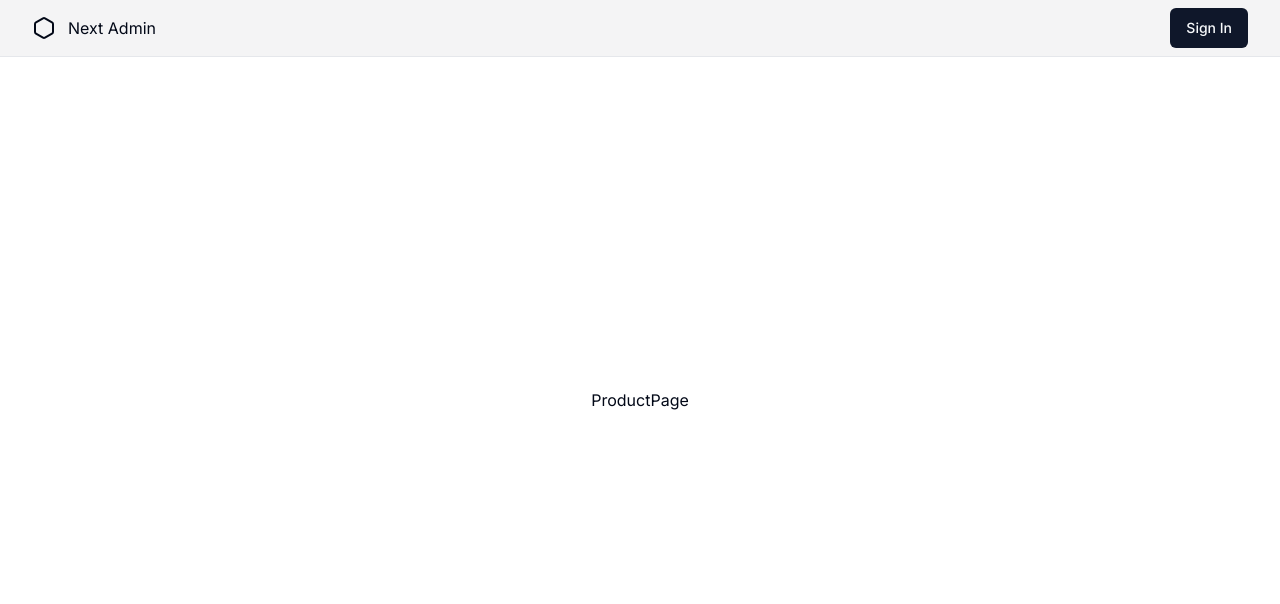
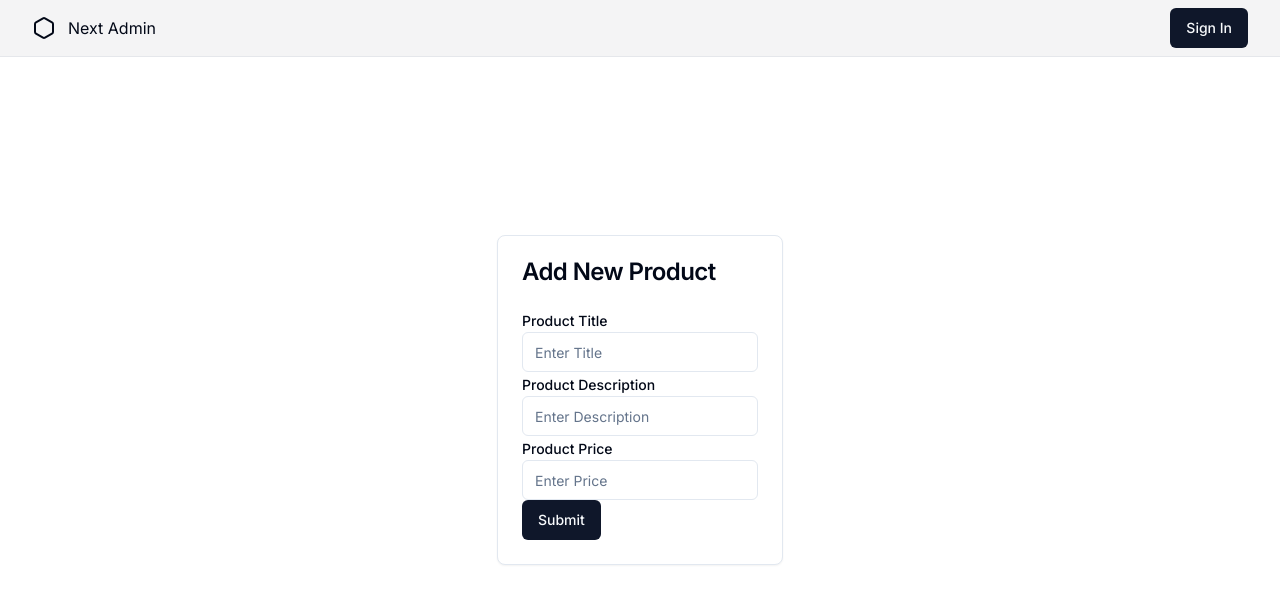
Before and after one commit to nihar-hegde/NextAdmin, a Next.js app: page /products in a window 1280 px wide. Shown: the top 604 px of the page. Built offline with nearby package versions, Linux system fonts and the light colour scheme; no server answers.

Commit message:
sending product to backend success

```diff
--- a/package.json
+++ b/package.json
@@ -24,6 +24,7 @@
     "eslint-config-next": "13.4.19",
     "lucide-react": "^0.272.0",
     "mongodb": "^6.0.0",
+    "mongoose": "^7.5.0",
     "next": "13.4.19",
     "next-auth": "^4.23.1",
     "postcss": "8.4.29",
--- a/src/app/(root)/products/page.tsx
+++ b/src/app/(root)/products/page.tsx
@@ -1,8 +1,9 @@
+import AddProductCard from '@/components/cards/AddProductCard'
 import React from 'react'
 
 const ProductPage = () => {
   return (
-    <div>ProductPage</div>
+    <div><AddProductCard/></div>
   )
 }
 
--- /dev/null
+++ b/src/app/api/products/route.ts
@@ -0,0 +1,43 @@
+import { connectToDB } from "@/lib/db/mongoose";
+import Product from "@/lib/models/productModel";
+import { NextRequest, NextResponse } from "next/server";
+import {ProductSchema} from "@/lib/validators/productValidators";
+import z from 'zod';
+
+
+connectToDB();
+type ReqBodyType = z.infer<typeof ProductSchema>;
+export async function POST(request: NextRequest) {
+
+        try {
+            const reqBody:ReqBodyType = await request.json();
+            //! validate using zod validation
+            try {
+                ProductSchema.parse(reqBody);
+              } catch (validationError:any) {
+                console.log("Validation Errors:", validationError.errors);
+
+                return NextResponse.json(
+                  { error: validationError.errors },
+                  { status: 400 }
+                );
+              }
+              const newProduct = new Product({
+                title:reqBody.title,
+                description: reqBody.description,
+                price: reqBody.price,
+              });
+              const savedProduct = await newProduct.save();
+              console.log(savedProduct);
+
+              return NextResponse.json(
+                  {
+                      message : 'Product added successfully',
+                      success:true,
+                      savedProduct
+                  }
+              )
+    } catch (error) {
+        console.log("Error from product/routets: ",error)
+    }
+}
--- /dev/null
+++ b/src/components/cards/AddProductCard.tsx
@@ -0,0 +1,33 @@
+
+"use client"
+import React from 'react'
+import {
+    Card,
+    CardContent,
+    CardDescription,
+    CardFooter,
+    CardHeader,
+    CardTitle,
+  } from "@/components/ui/card"
+import Link from 'next/link'
+import AddProudctForm from '../forms/AddProudctForm'
+const AddProductCard = () => {
+
+    return (
+        <>
+        <Card>
+      <CardHeader>
+        <CardTitle>Add New Product</CardTitle>
+      </CardHeader>
+      <CardContent>
+        <AddProudctForm/>
+      </CardContent>
+
+    </Card>
+
+        </>
+      )
+
+}
+
+export default AddProductCard
--- /dev/null
+++ b/src/components/forms/AddProudctForm.tsx
@@ -0,0 +1,95 @@
+"use client"
+
+import { zodResolver } from "@hookform/resolvers/zod"
+import { useForm } from "react-hook-form"
+import * as z from "zod"
+
+import { Button } from "@/components/ui/button"
+import {
+  Form,
+  FormControl,
+  FormDescription,
+  FormField,
+  FormItem,
+  FormLabel,
+  FormMessage,
+} from "@/components/ui/form"
+import { Input } from "@/components/ui/input"
+import { ProductSchema } from "@/lib/validators/productValidators"
+import axios from 'axios'
+import { useRouter } from "next/navigation"
+
+
+const AddProudctForm = () => {
+  const router = useRouter();
+    const form = useForm<z.infer<typeof ProductSchema>>({
+        resolver: zodResolver(ProductSchema),
+      })
+
+      async function onSubmit(data: z.infer<typeof ProductSchema>) {
+        console.log(data)
+        try {
+          const productData = {
+            title: data.title,
+            description: data.description,
+            price:data.price,
+          };
+          console.log("send data", productData);
+          const response = await axios.post("/api/products", productData);
+          console.log("sign up success: ", response.data);
+          router.push("/");
+        } catch (error: any) {
+          console.log("Error while signing up", error.message);
+        }
+      }
+  return (
+    <>
+    <Form {...form}>
+      <form onSubmit={form.handleSubmit(onSubmit)} className="w-full">
+        <FormField
+          control={form.control}
+          name="title"
+          render={({ field }) => (
+            <FormItem>
+              <FormLabel>Product Title</FormLabel>
+              <FormControl>
+                <Input placeholder="Enter Title" {...field} />
+              </FormControl>
+              <FormMessage />
+            </FormItem>
+          )}
+        />
+        <FormField
+          control={form.control}
+          name="description"
+          render={({ field }) => (
+            <FormItem>
+              <FormLabel>Product Description</FormLabel>
+              <FormControl>
+                <Input placeholder="Enter Description" {...field} />
+              </FormControl>
+              <FormMessage />
+            </FormItem>
+          )}
+        />
+        <FormField
+          control={form.control}
+          name="price"
+          render={({ field }) => (
+            <FormItem>
+              <FormLabel>Product Price</FormLabel>
+              <FormControl>
+                <Input placeholder="Enter Price"  {...field}   />
+              </FormControl>
+              <FormMessage />
+            </FormItem>
+          )}
+        />
+        <Button type="submit">Submit</Button>
+      </form>
+    </Form>
+    </>
+  )
+}
+
+export default AddProudctForm
--- /dev/null
+++ b/src/lib/db/mongoose.ts
@@ -0,0 +1,18 @@
+import mongoose from 'mongoose';
+
+let isConnected = false;//variable to check the DB Connection status
+
+export const connectToDB = async()=>{
+    mongoose.set('strictQuery',true);//prevent unknow field querys
+    if(!process.env.MONGODB_URI )return console.log("Mongodb URL not found");
+    if(isConnected) return console.log("Already connected to MongoDB");
+
+    try {
+        await mongoose.connect(process.env.MONGODB_URI);
+        isConnected = true;
+        console.log("Connected to MongoDB");
+    } catch (error) {
+        console.log("Error while connecting to MongoDB",error);
+
+    }
+}
--- /dev/null
+++ b/src/lib/models/productModel.ts
@@ -0,0 +1,12 @@
+import mongoose from "mongoose";
+
+const productSchema = new mongoose.Schema({
+    title:{type:String,required:true},
+    description:{type:String,required:true,unique:true},
+    price:{type:String,required:true},
+
+})
+
+
+const Product = mongoose.models.Product || mongoose.model("Product",productSchema);
+export default Product;
--- /dev/null
+++ b/src/lib/validators/productValidators.ts
@@ -0,0 +1,9 @@
+import {z} from 'zod'
+
+
+
+export const ProductSchema = z.object({
+   title:z.string().min(1,{message:"Title is required!"}),
+   description:z.string().min(1,{message:"Description is required!"}),
+   price:z.string().min(1,{message:"Price is required!"}),
+  })
```
Also changed, not shown: 1 other file (tests, documents, lock files or other folders).
